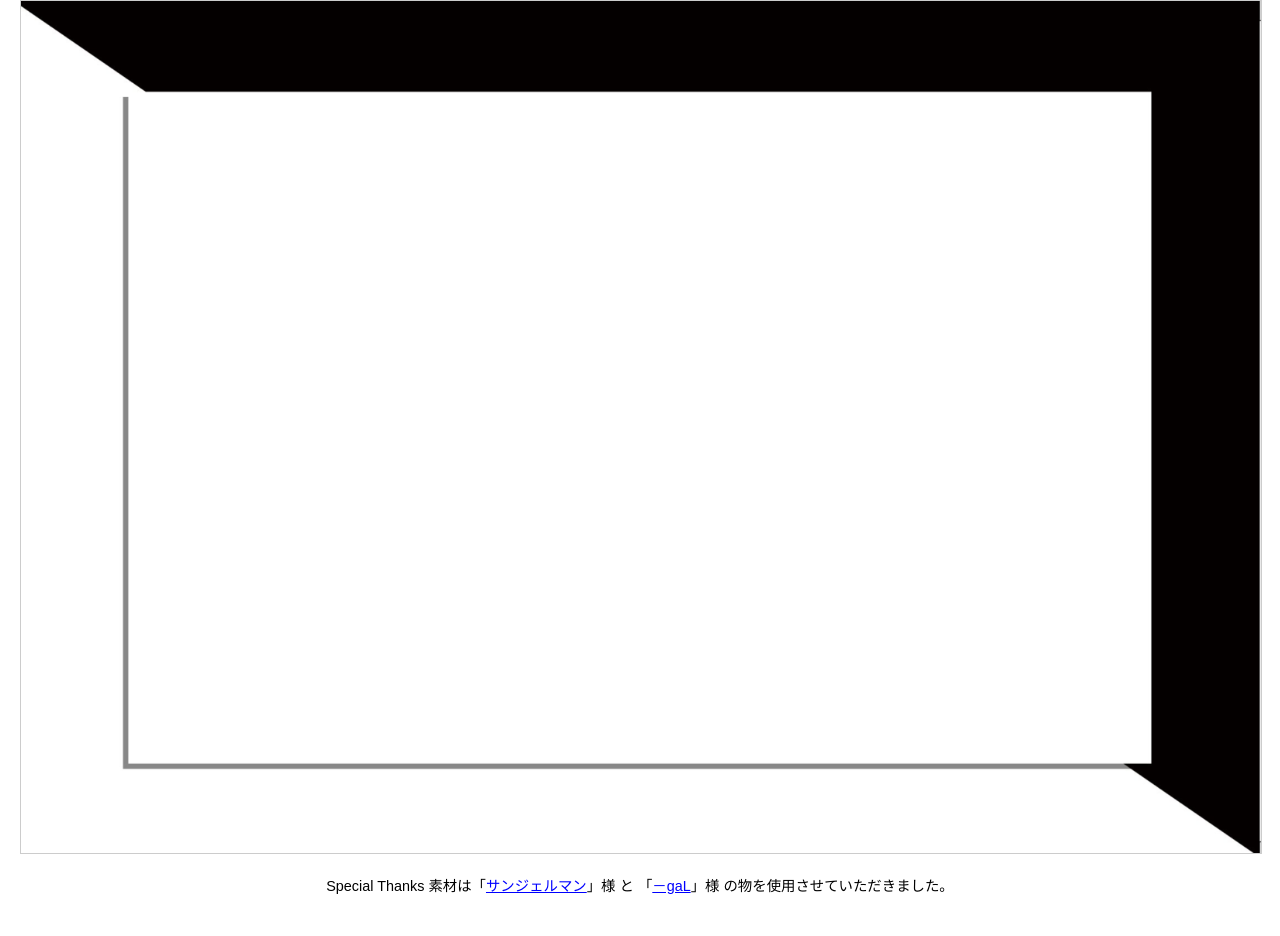
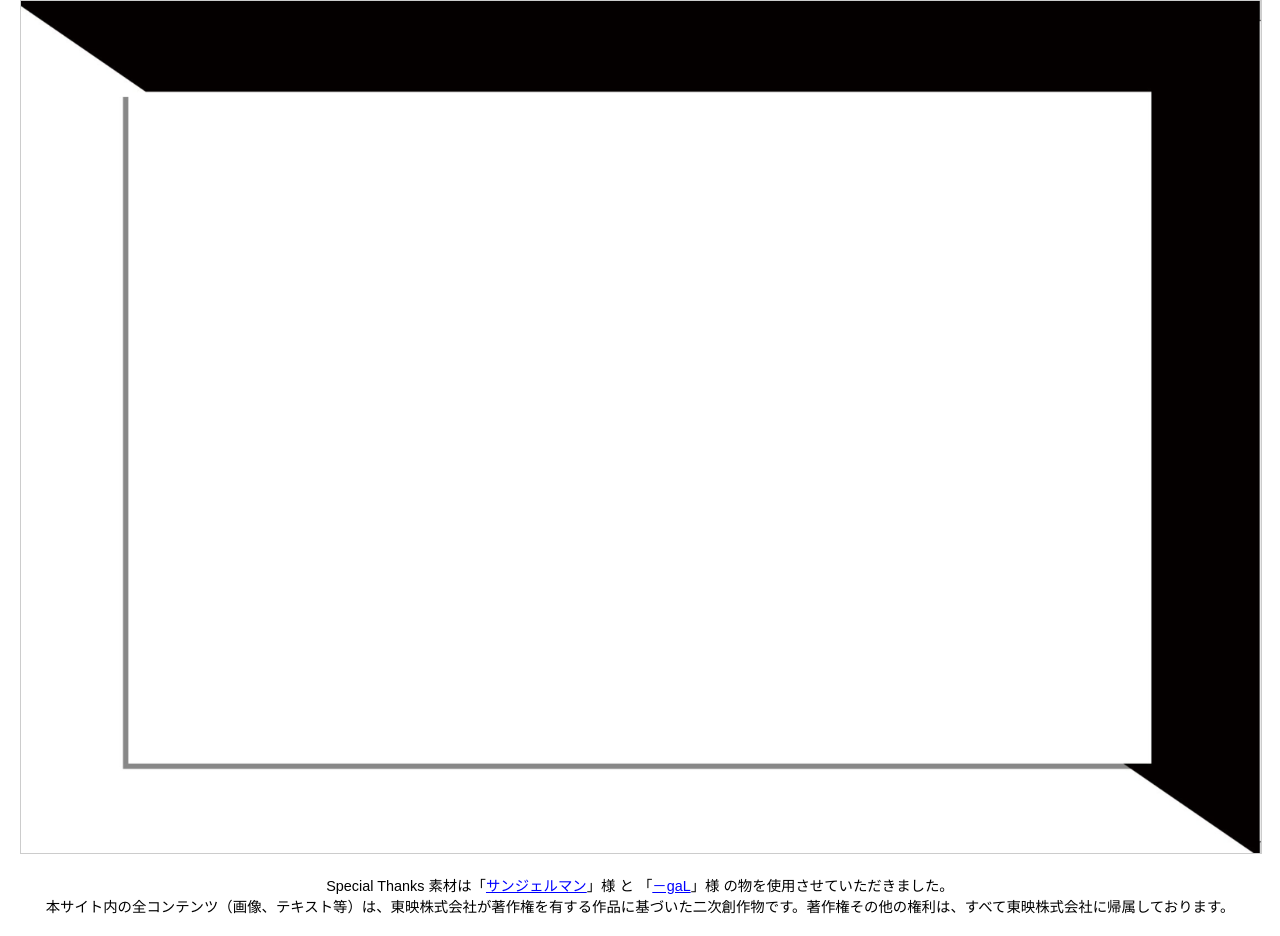
Before and after one commit to StupidGame/stupidgame.github.io, a plain HTML site: page index.html in a window 1280 px wide. Shown: the part 969-1905 px from the top of the page. Before the commit the page ends 1884 px from the top, so only its background shows below. Drawn offline with Linux system fonts and the light colour scheme; a web font is replaced by a local one.

Commit message:
著作権表記の追加

```diff
--- a/index.html
+++ b/index.html
@@ -117,7 +117,8 @@
 
   <!-- フッター -->
   <footer>
-    Special Thanks 素材は「<a href="https://x.com/The_Fool_8319?" target="_blank" rel="noopener noreferrer">サンジェルマン</a>」様 と 「<a href="https://x.com/_gaL_hikigaeru" target="_blank" rel="noopener noreferrer">－gaL</a>」様 の物を使用させていただきました。
+    Special Thanks 素材は「<a href="https://x.com/The_Fool_8319" target="_blank" rel="noopener noreferrer">サンジェルマン</a>」様 と 「<a href="https://x.com/_gaL_hikigaeru" target="_blank" rel="noopener noreferrer">－gaL</a>」様 の物を使用させていただきました。<br>
+    本サイト内の全コンテンツ（画像、テキスト等）は、東映株式会社が著作権を有する作品に基づいた二次創作物です。著作権その他の権利は、すべて東映株式会社に帰属しております。
   </footer>
 
   <script>
```
